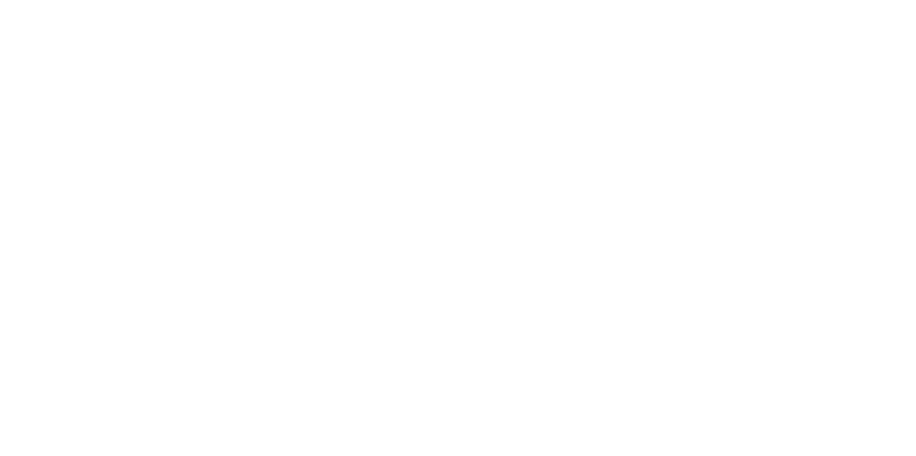
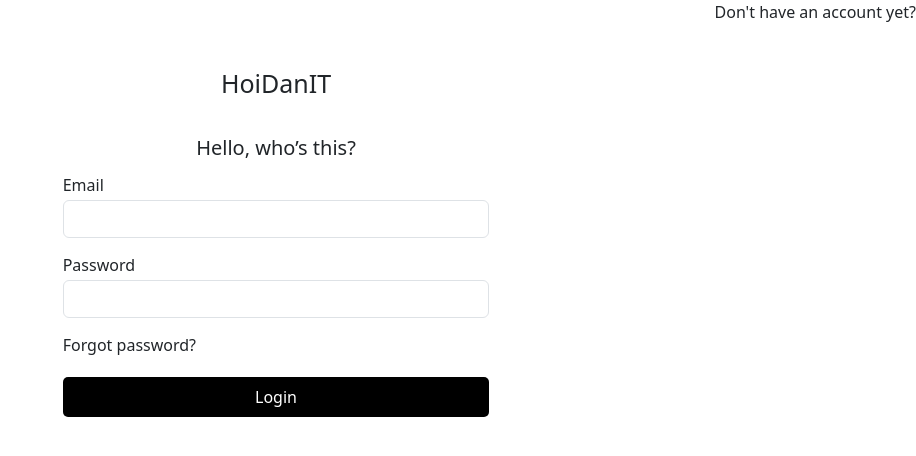
Before and after one commit to hoapng/base-react-redux, a React (Create React App) app: page /login in a window 1280 px wide. Before the commit this address had no page. Shown: the top 456 px of the page, without its empty margins (364-1280 px from the left). Built offline with nearby package versions, Linux system fonts and the light colour scheme.

Commit message:
design login

```diff
--- a/src/components/Admin/Content/ManageUser.js
+++ b/src/components/Admin/Content/ManageUser.js
@@ -10,7 +10,7 @@
 
 const ManageUser = (props) => {
 
-    const LIMIT_USER = 1;
+    const LIMIT_USER = 6;
 
     const [showModalCreateUser, setShowModalCreateUser] = useState(false);
     const [showModalUpdateUser, setShowModalUpdateUser] = useState(false);
--- a/src/components/Admin/Content/ModalUpdateUser.js
+++ b/src/components/Admin/Content/ModalUpdateUser.js
@@ -74,7 +74,6 @@
             toast.error(data.EM)
         }
     }
-
 
     const handleUploadImage = (event) => {
         if (event.target && event.target.files && event.target.files[0]) {
--- /dev/null
+++ b/src/components/Auth/Login.js
@@ -0,0 +1,56 @@
+import { useState } from 'react';
+import './Login.scss'
+
+const Login = (props) => {
+
+    const [email, setEmail] = useState('');
+    const [password, setPassword] = useState('');
+
+    const handleLogin = () => {
+        alert('login')
+    }
+
+    return (
+        <div className='login-container'>
+            <div className='header'>
+                Don't have an account yet?
+            </div>
+            <div className='title col-4 mx-auto'>
+                HoiDanIT
+            </div>
+            <div className='welcome col-4 mx-auto'>
+                Hello, who’s this?
+            </div>
+            <div className='content-form col-4 mx-auto'>
+                <div className="form-group">
+                    <label>Email</label>
+                    <input
+                        type="email"
+                        className="form-control"
+                        value={email}
+                        onChange={(event) => setEmail(event.target.value)}
+                    />
+                </div>
+                <div className="form-group">
+                    <label>Password</label>
+                    <input
+                        type="password"
+                        className="form-control"
+                        value={password}
+                        onChange={(event) => setPassword(event.target.value)}
+                    />
+                </div>
+                <span className='fogot-pasword'>Forgot password?</span>
+                <div>
+                    <button
+                        className='btn-submit'
+                        onClick={() => handleLogin()}
+                    >
+                        Login
+                    </button>
+                </div>
+            </div>
+        </div>
+    )
+}
+export default Login
--- /dev/null
+++ b/src/components/Auth/Login.scss
@@ -0,0 +1,35 @@
+.login-container{
+    .header{
+        height: 45px;
+        text-align: right;
+    }
+
+    .title{
+        font-size: 25px;
+        padding: 20px 0;
+        text-align: center;
+    }
+
+    .welcome{
+        font-size: 20px;
+        padding: 10px 0;
+        text-align: center;
+    }
+
+    .content-form{
+        input{
+            margin-bottom: 15px;
+            margin-top: 3px;
+        }
+
+        button{
+            width: 100%;
+            height: 40px;
+            border: none;
+            border-radius: 5px;
+            margin: 20px 0;
+            color: white;
+            background: black;
+        }
+    }
+}
--- a/src/components/Header/Header.js
+++ b/src/components/Header/Header.js
@@ -2,9 +2,16 @@
 import Nav from 'react-bootstrap/Nav';
 import Navbar from 'react-bootstrap/Navbar';
 import NavDropdown from 'react-bootstrap/NavDropdown';
-import { NavLink } from "react-router-dom";
+import { NavLink, useNavigate } from "react-router-dom";
 
 const Header = () => {
+
+    const navigate = useNavigate();
+
+    const handleLogin = () => {
+        navigate('/login')
+    }
+
     return (
         <Navbar expand="lg" className="bg-body-tertiary">
             <Container>
@@ -21,7 +28,7 @@
                         <NavLink to="/admins" className='nav-link'>Admin</NavLink>
                     </Nav>
                     <Nav>
-                        <button className='btn-login'>Log in</button>
+                        <button className='btn-login' onClick={() => handleLogin()}>Log in</button>
                         <button className='btn-signup'>Sign up</button>
                         {/* <NavDropdown title="Setting" id="basic-nav-dropdown">
                             <NavDropdown.Item>Log in</NavDropdown.Item>
--- a/src/index.js
+++ b/src/index.js
@@ -11,6 +11,7 @@
 import HomePage from './components/Home/HomePage';
 import Dashboard from './components/Admin/Content/Dashboard';
 import ManageUser from './components/Admin/Content/ManageUser';
+import Login from './components/Auth/Login';
 
 const root = ReactDOM.createRoot(document.getElementById('root'));
 root.render(
@@ -24,10 +25,13 @@
           <Route index element={<HomePage />} />
           <Route path="users" element={<User />} />
         </Route>
+
         <Route path="admins" element={<Admin />}>
           <Route index element={<Dashboard />} />
           <Route path="manage-users" element={<ManageUser />} />
         </Route>
+
+        <Route path="login" element={<Login />} />
       </Routes>
     </BrowserRouter>
   </Provider>
```
